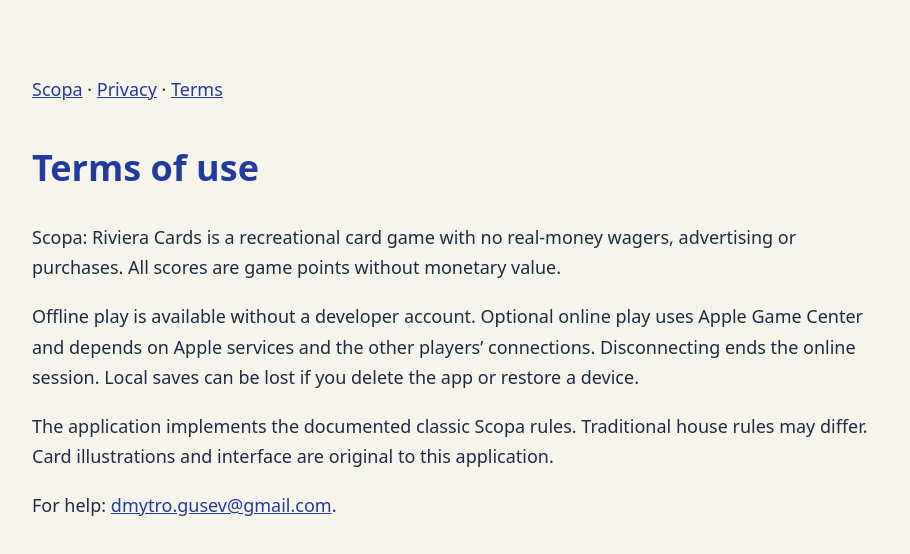
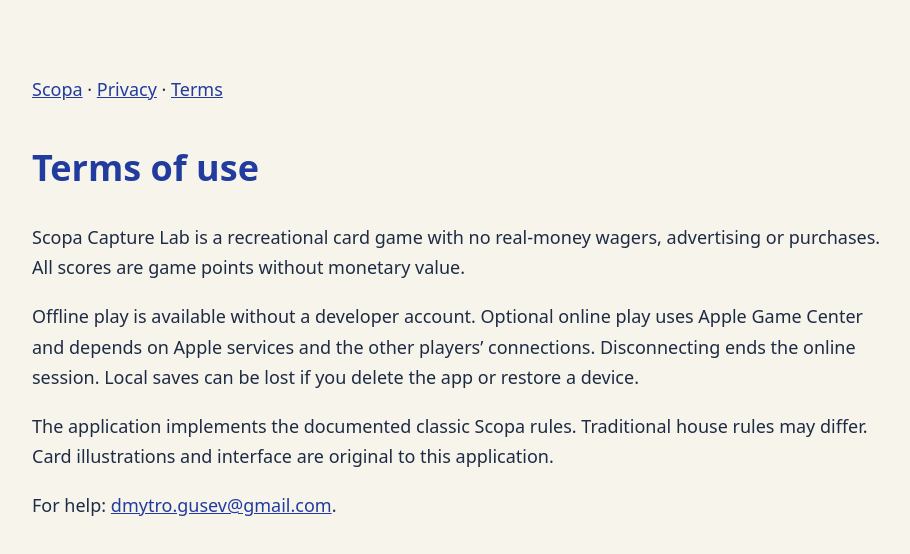
Before and after one commit to DmytroGusev/scopa-support, a plain HTML site: page terms.html in a window 1280 px wide. Shown: the whole page, without its empty margins (183-1093 px from the left). Drawn offline with Linux system fonts and the light colour scheme.

```diff
--- a/terms.html
+++ b/terms.html
@@ -1 +1 @@
-<!doctype html><html lang="en"><meta charset="utf-8"><meta name="viewport" content="width=device-width, initial-scale=1"><title>Terms of use</title><style>body{font:18px/1.7 system-ui;color:#1e2b45;background:#f7f5eb;max-width:850px;margin:50px auto;padding:24px}a{color:#223b9e}h1,h2{color:#223b9e}nav{margin-bottom:32px}</style><nav><a href="index.html">Scopa</a> · <a href="privacy.html">Privacy</a> · <a href="terms.html">Terms</a></nav><main><h1>Terms of use</h1><p>Scopa: Riviera Cards is a recreational card game with no real-money wagers, advertising or purchases. All scores are game points without monetary value.</p><p>Offline play is available without a developer account. Optional online play uses Apple Game Center and depends on Apple services and the other players’ connections. Disconnecting ends the online session. Local saves can be lost if you delete the app or restore a device.</p><p>The application implements the documented classic Scopa rules. Traditional house rules may differ. Card illustrations and interface are original to this application.</p><p>For help: <a href="mailto:dmytro.gusev@gmail.com">dmytro.gusev@gmail.com</a>.</p></main></html>
+<!doctype html><html lang="en"><meta charset="utf-8"><meta name="viewport" content="width=device-width, initial-scale=1"><title>Terms of use</title><style>body{font:18px/1.7 system-ui;color:#1e2b45;background:#f7f5eb;max-width:850px;margin:50px auto;padding:24px}a{color:#223b9e}h1,h2{color:#223b9e}nav{margin-bottom:32px}</style><nav><a href="index.html">Scopa</a> · <a href="privacy.html">Privacy</a> · <a href="terms.html">Terms</a></nav><main><h1>Terms of use</h1><p>Scopa Capture Lab is a recreational card game with no real-money wagers, advertising or purchases. All scores are game points without monetary value.</p><p>Offline play is available without a developer account. Optional online play uses Apple Game Center and depends on Apple services and the other players’ connections. Disconnecting ends the online session. Local saves can be lost if you delete the app or restore a device.</p><p>The application implements the documented classic Scopa rules. Traditional house rules may differ. Card illustrations and interface are original to this application.</p><p>For help: <a href="mailto:dmytro.gusev@gmail.com">dmytro.gusev@gmail.com</a>.</p></main></html>
```
